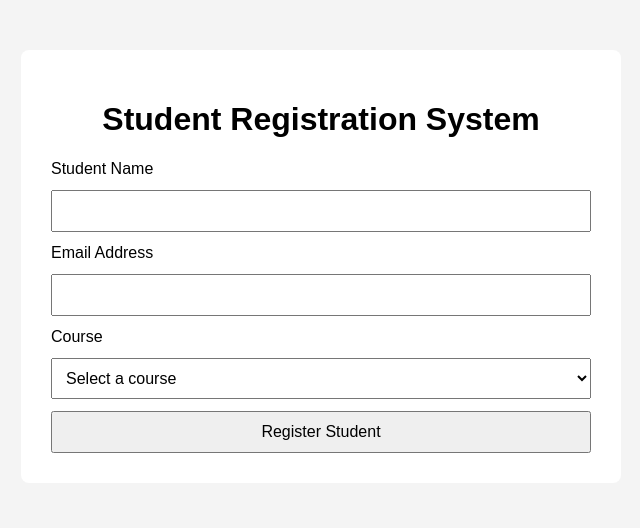
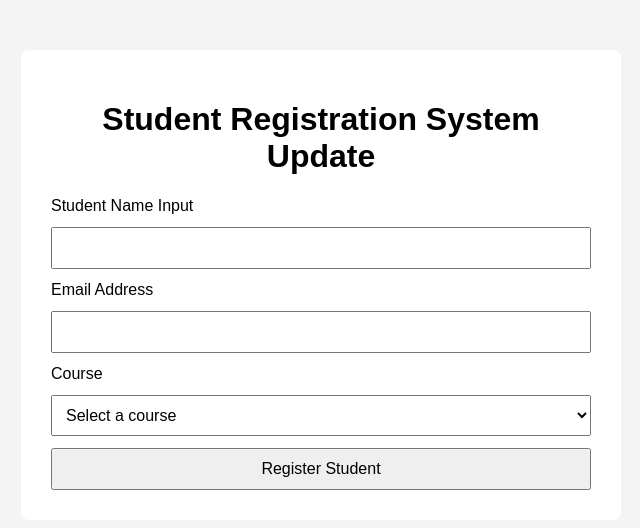
Before and after one commit to Steven-Ren-MF-Training/student-registration-system-vc, a plain HTML site: page index.html in a window 1280 px wide. Shown: the whole page, without its empty margins (319-959 px from the left). Drawn offline with Linux system fonts and the light colour scheme.

Commit message:
Git-1: Update student registration page content

```diff
--- a/index.html
+++ b/index.html
@@ -8,10 +8,10 @@
 </head>
 <body>
     <main class="container">
-        <h1>Student Registration System</h1>
+        <h1>Student Registration System Update</h1>
 
         <form>
-            <label for="student-name">Student Name</label>
+            <label for="student-name">Student Name Input</label>
             <input
                 type="text"
                 id="student-name"
```
